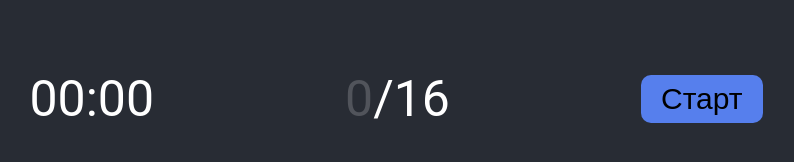
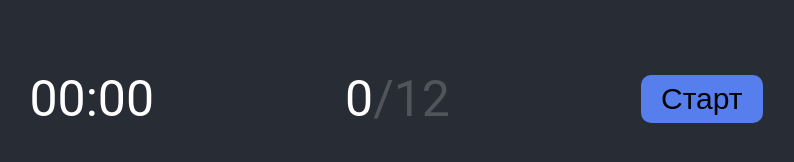
Before and after one commit to XamzatJR/Card-Game, a plain HTML site: page index.html in a window 1280 px wide. Shown: the whole page, without its empty margins (244-1038 px from the left). Drawn offline with Linux system fonts and the light colour scheme.

Commit message:
Last version wasnt finished.Added restart and got 1 bug.Can click on 1 btn 2 times

```diff
--- a/index.html
+++ b/index.html
@@ -11,7 +11,7 @@
     <div class="container">
         <header>
             <div class="timer">00:00</div>
-            <div class="counter"> 0<span>/16</span></div>
+            <div class="counter"><span id="counter"> 0</span>/12</div>
             <button class="start_btn">Старт</button>
         </header>
 
```
